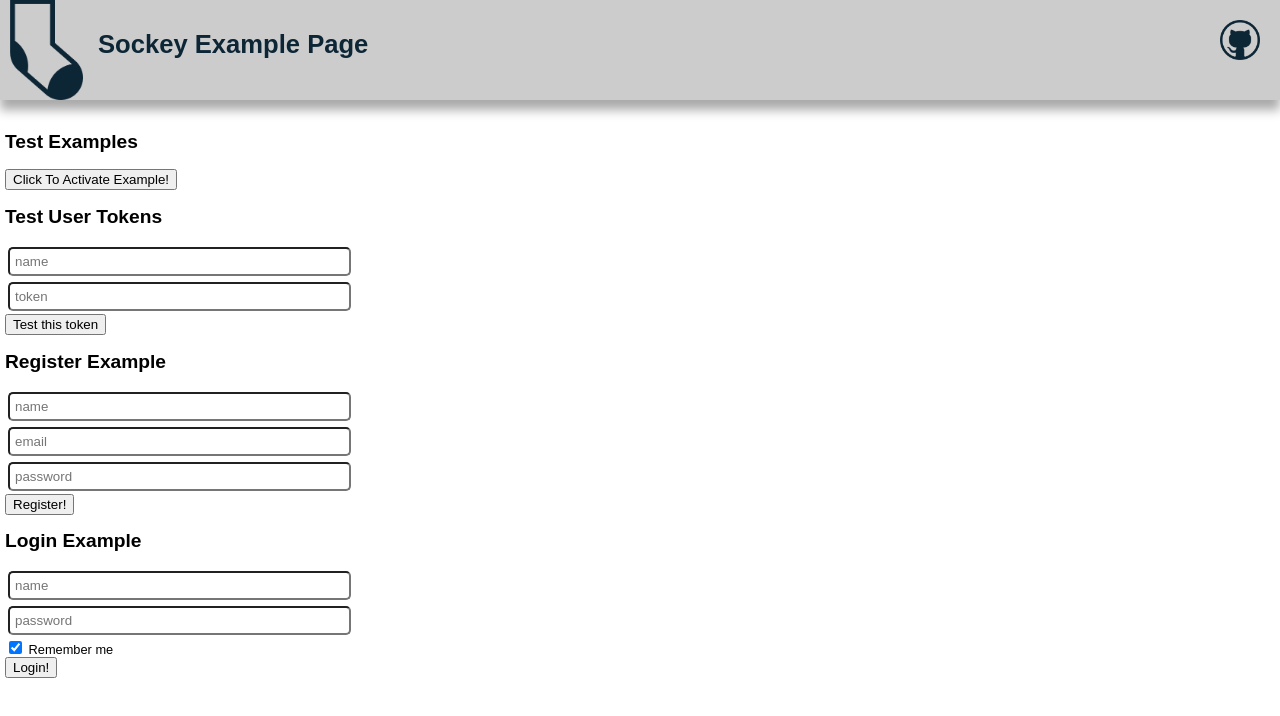
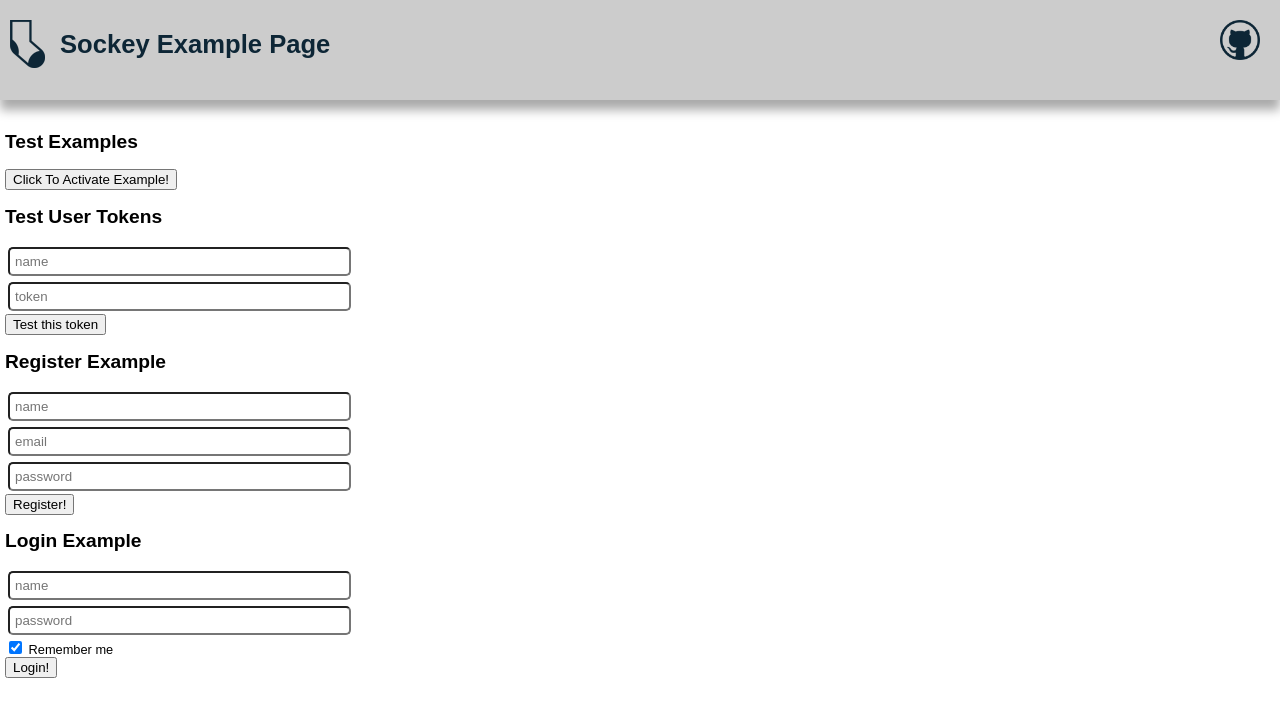
Before and after one commit to cgraamans/sockey, a website: page client/index.html in a window 1280 px wide. Drawn offline with nearby package versions, Linux system fonts and the light colour scheme; no server answers.

Commit message:
- Removed old big logo - Readme - Minor changes to client

```diff
--- a/client/index.html
+++ b/client/index.html
@@ -31,12 +31,12 @@
 			}
 
 			#top img.logo {
+				margin-top:20px;
 				float:left;
-				height:100%;
 			}
 
 			#top img.github {
-				height:50%;
+				height:25%;
 			}
 
 			#top h1 {
@@ -76,7 +76,7 @@
 	</head>
 	<body>
 		<div id="top">
-			<img src="/img/logo.png" title="Sockey!" class="logo">
+			<img src="/img/logo48.png" title="Sockey!" class="logo">
 			<h1>Sockey Example Page</h1>
 			<a href="https://github.com/cgraamans/sockey" class="github"><img src="/img/github.png" title="Sockey on GitHub"></a>
 
```
Also changed, not shown: README.md, client/img/logo.png (deleted).
